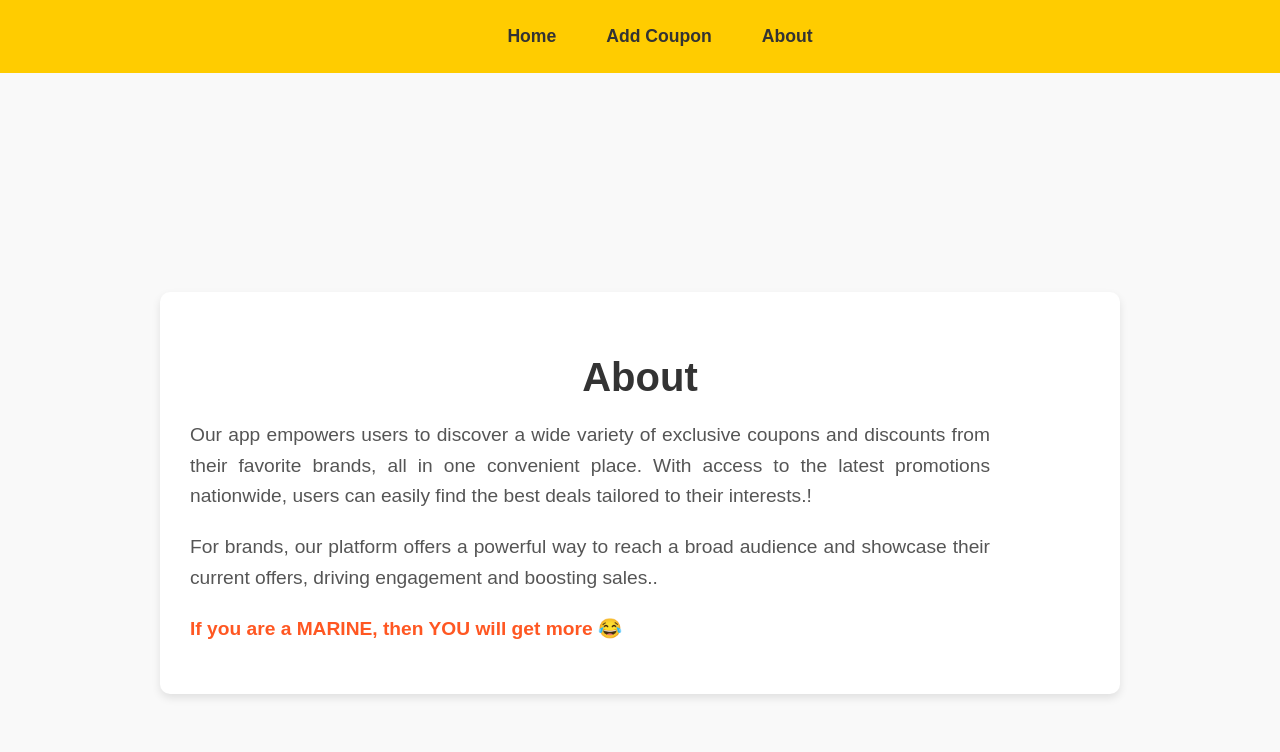
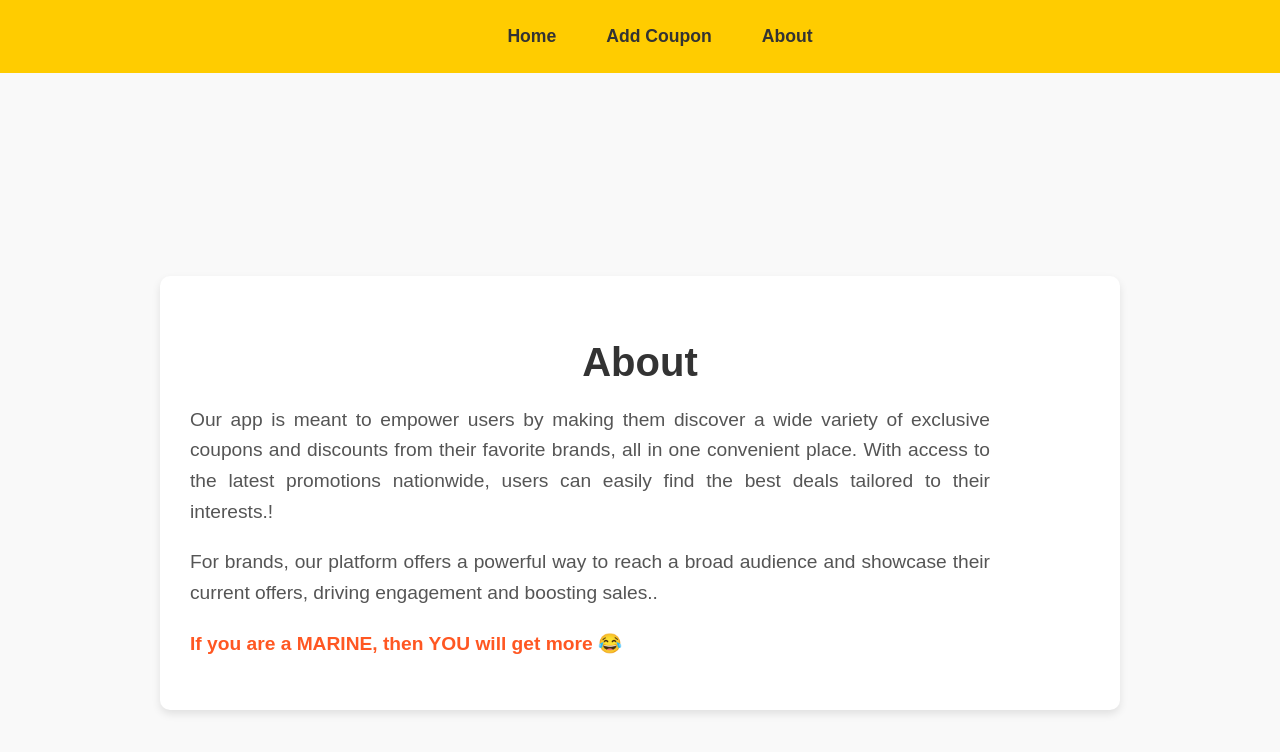
Before and after one commit to Antony-Oloo/phase-2-project, a React (Create React App) app: page /about in a window 1280 px wide. Shown: the top 752 px of the page. Built offline with nearby package versions, Linux system fonts and the light colour scheme.

Commit message:
changes made to the about section

```diff
--- a/src/components/About.js
+++ b/src/components/About.js
@@ -5,7 +5,7 @@ function About() {
     <div className="about-page">
       <div className="about-page-container">
         <h2>About</h2>
-        <p>Our app empowers users to discover a wide variety of exclusive coupons and discounts from their favorite brands, all in one convenient place. With access to the latest promotions nationwide, users can easily find the best deals tailored to their interests.!</p>
+        <p>Our app is meant to empower users by making them discover a wide variety of exclusive coupons and discounts from their favorite brands, all in one convenient place. With access to the latest promotions nationwide, users can easily find the best deals tailored to their interests.!</p>
         <p>For brands, our platform offers a powerful way to reach a broad audience and showcase their current offers, driving engagement and boosting sales..</p>
         <p>If you are a MARINE, then YOU will get more 😂</p>
       </div>
```
